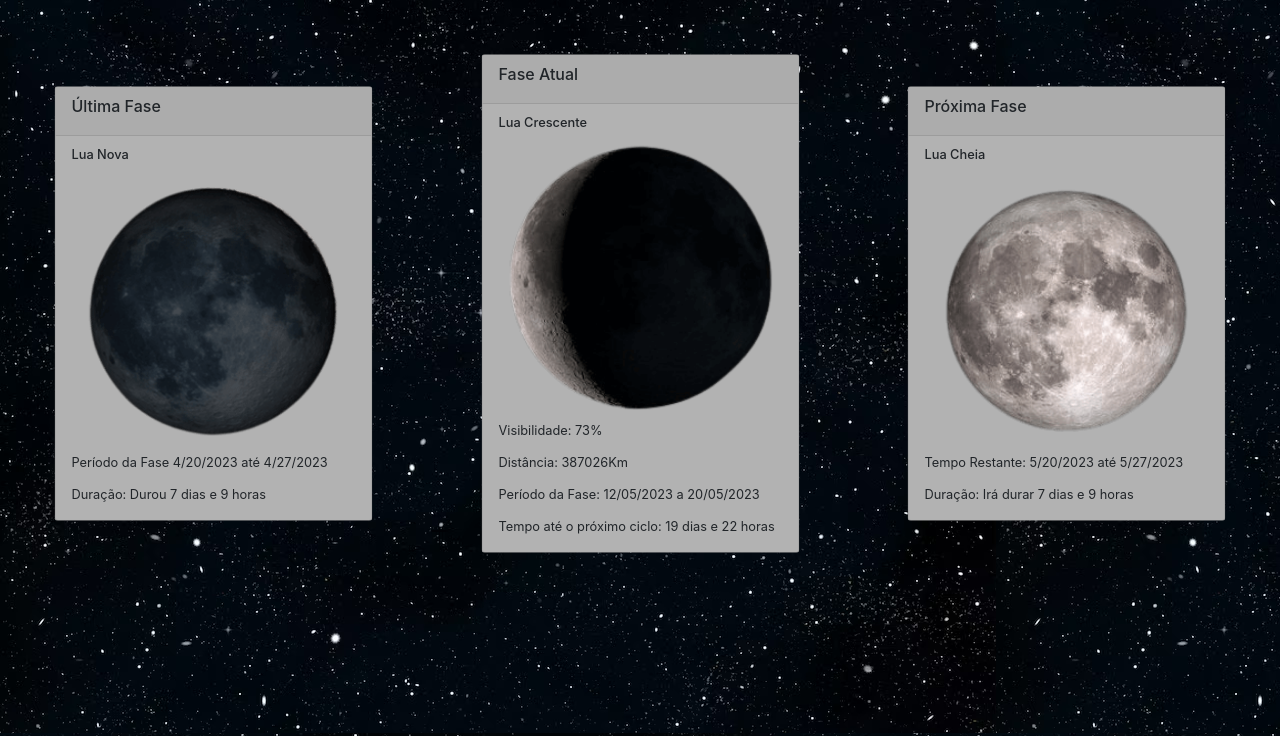
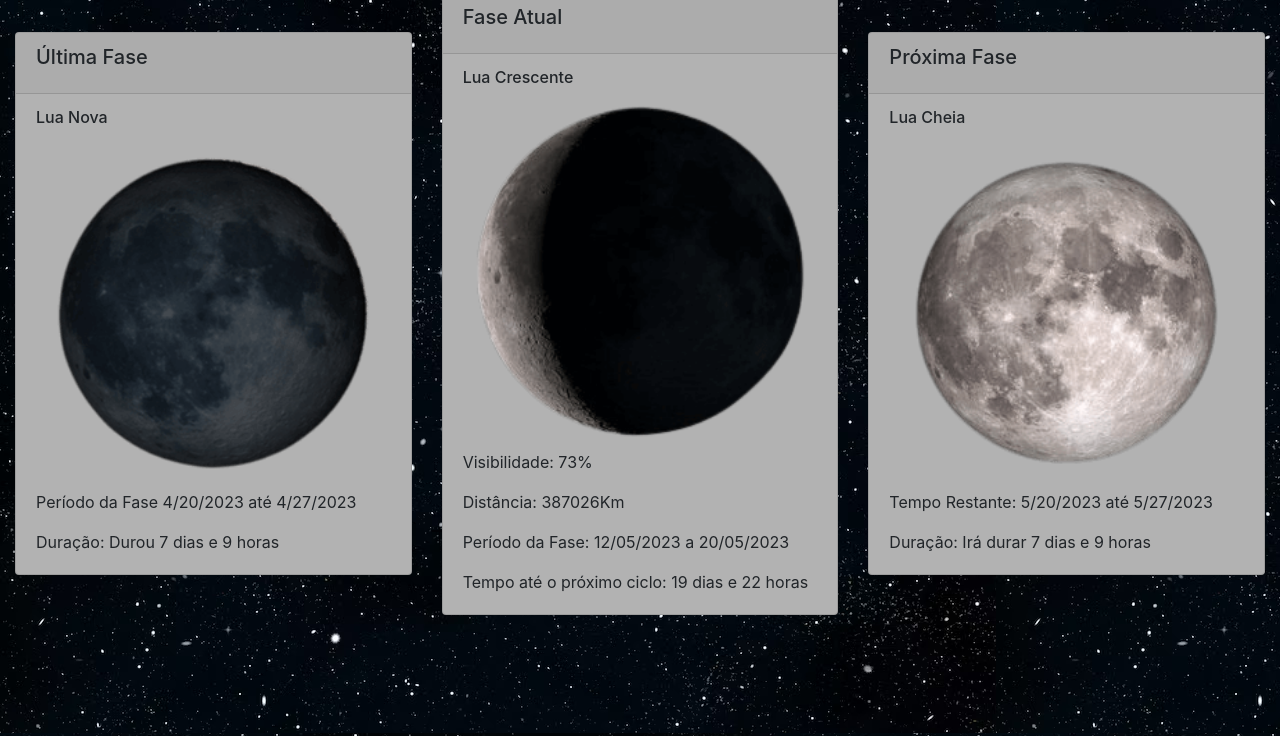
Before and after one commit to dyogozzz/fase-da-lua, a website: page index.html in a window 1280 px wide. Shown: the part 64-800 px from the top of the page. Drawn offline with nearby package versions, Linux system fonts and the light colour scheme.

Commit message:
test scale

```diff
--- a/styles.css
+++ b/styles.css
@@ -5,7 +5,7 @@ body {
 
 #card {
     background-color: #b2b2b2;
-    scale: 0.8;
+    scale: 1;
 }
 
 #h1 {
```
